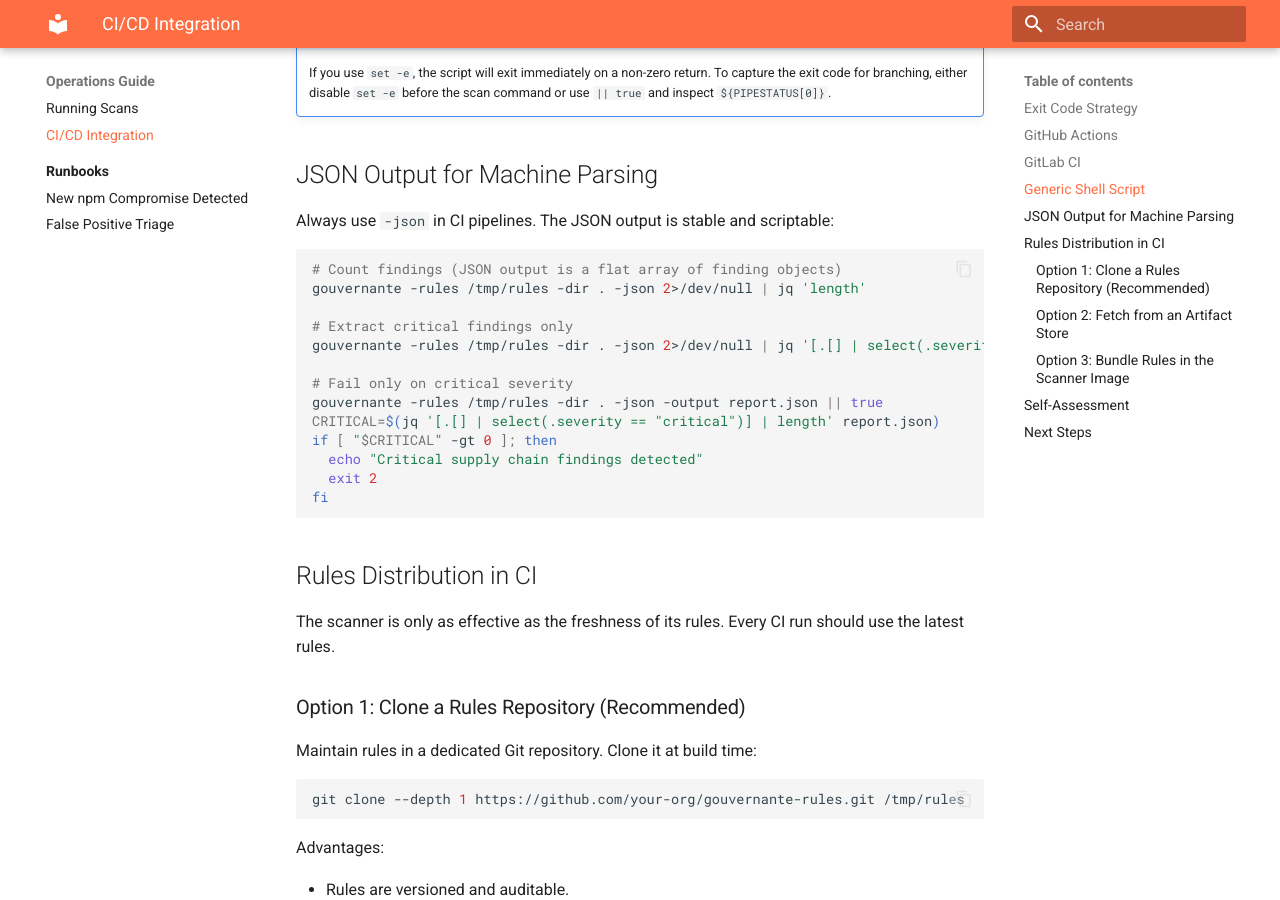
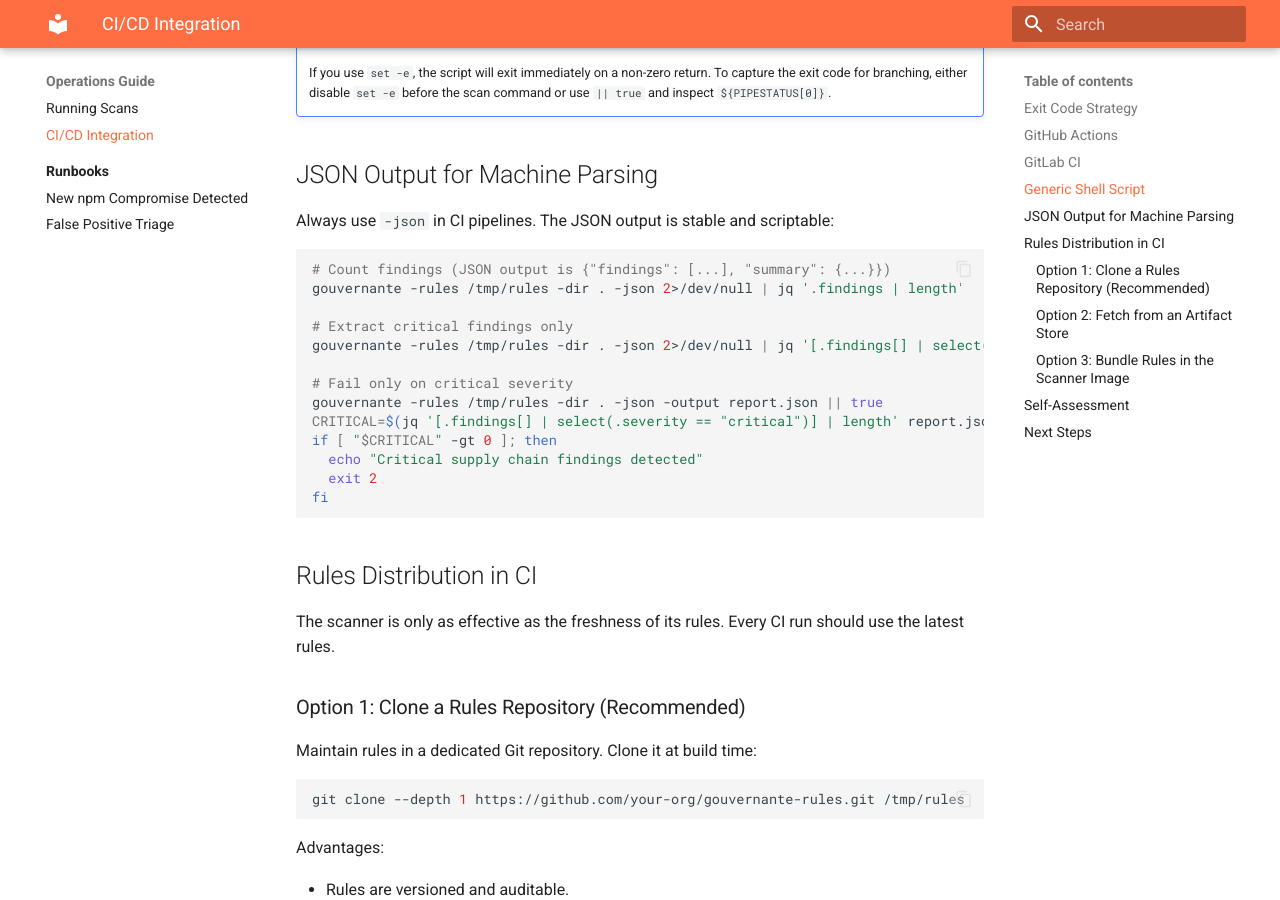
Before and after one commit to DenktMit-eG/gouvernante, an MkDocs documentation site: the page built from docs/operations-guide/ci-cd-integration.md, in a window 1280 px wide and 900 px high, scrolled down 3068 px. Built offline with MkDocs 1.6.1 and Material for MkDocs 9.7.7, drawn with Linux system fonts in a browser that asks for light colours.

Commit message:
Update documentation to clarify JSON output structure and CI usage details; refine parsing examples

````diff
--- a/docs/operations-guide/ci-cd-integration.md
+++ b/docs/operations-guide/ci-cd-integration.md
@@ -145,15 +145,15 @@ esac
 Always use `-json` in CI pipelines. The JSON output is stable and scriptable:
 
 ```bash
-# Count findings (JSON output is a flat array of finding objects)
-gouvernante -rules /tmp/rules -dir . -json 2>/dev/null | jq 'length'
+# Count findings (JSON output is {"findings": [...], "summary": {...}})
+gouvernante -rules /tmp/rules -dir . -json 2>/dev/null | jq '.findings | length'
 
 # Extract critical findings only
-gouvernante -rules /tmp/rules -dir . -json 2>/dev/null | jq '[.[] | select(.severity == "critical")]'
+gouvernante -rules /tmp/rules -dir . -json 2>/dev/null | jq '[.findings[] | select(.severity == "critical")]'
 
 # Fail only on critical severity
 gouvernante -rules /tmp/rules -dir . -json -output report.json || true
-CRITICAL=$(jq '[.[] | select(.severity == "critical")] | length' report.json)
+CRITICAL=$(jq '[.findings[] | select(.severity == "critical")] | length' report.json)
 if [ "$CRITICAL" -gt 0 ]; then
   echo "Critical supply chain findings detected"
   exit 2
````
Also changed, not shown: docs/operations-guide/running-scans.md (+5 -1 lines), docs/reference/configuration-files.md (+1 -1 lines), docs/reference/exit-codes.md (+4 -3 lines).
